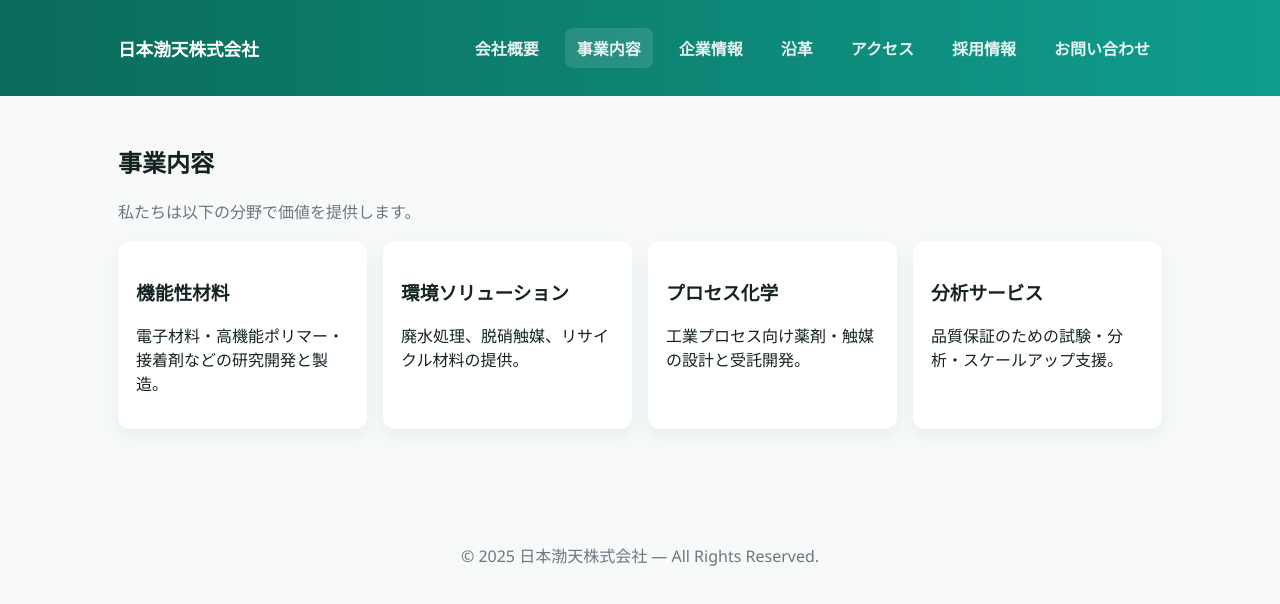
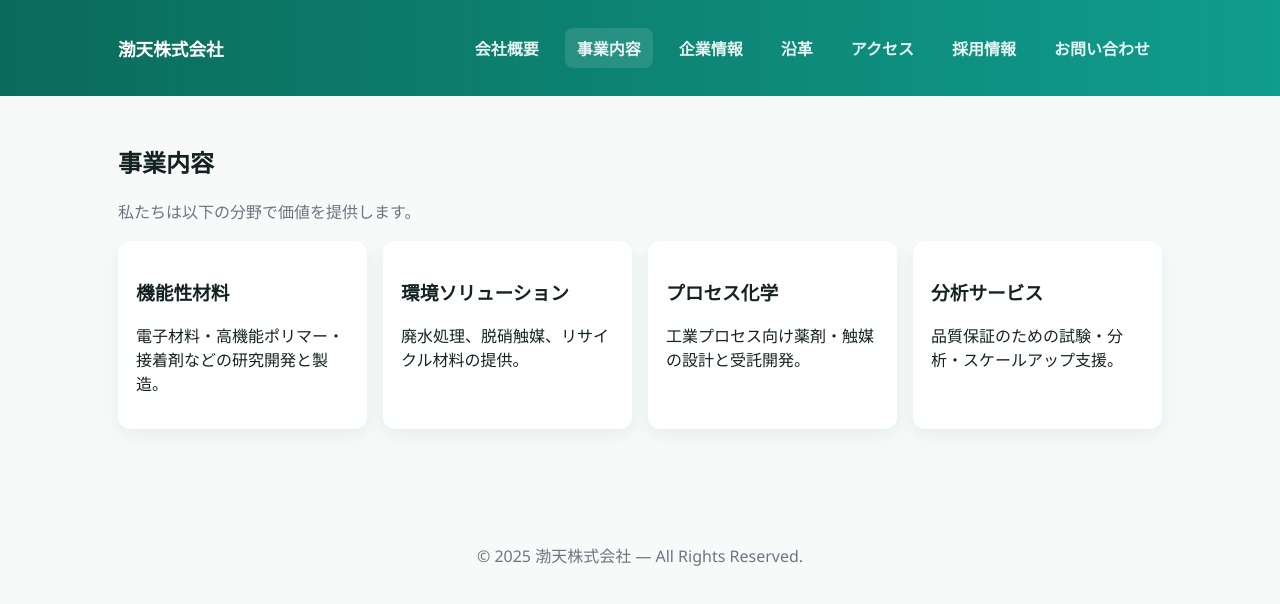
Before and after one commit to js67189840/botten, a plain HTML site: page business.html in a window 1280 px wide. Drawn offline with Linux system fonts and the light colour scheme.

Commit message:
Update business.html

```diff
--- a/business.html
+++ b/business.html
@@ -3,14 +3,14 @@
 <head>
 <meta charset="utf-8" />
 <meta name="viewport" content="width=device-width,initial-scale=1" />
-<title>事業内容 - 渤天株式会社</title>
+<title>事業内容 - 日本渤天株式会社</title>
 <link rel="stylesheet" href="styles.css">
 </head>
 <body>
 
 <header class="site-header">
   <div class="container">
-    <a class="logo" href="index.html">日本渤天株式会社</a>
+    <a class="logo" href="index.html">渤天株式会社</a>
     <nav class="main-nav">
       <a href="index.html">会社概要</a>
       <a href="business.html">事業内容</a>
@@ -49,7 +49,7 @@
 </main>
 <footer class="site-footer">
   <div class="container">
-    <p>&copy; <span id="year"></span> 日本渤天株式会社 — All Rights Reserved.</p>
+    <p>&copy; <span id="year"></span> 渤天株式会社 — All Rights Reserved.</p>
   </div>
 </footer>
 <script>document.getElementById('year').textContent = new Date().getFullYear();</script>
```
